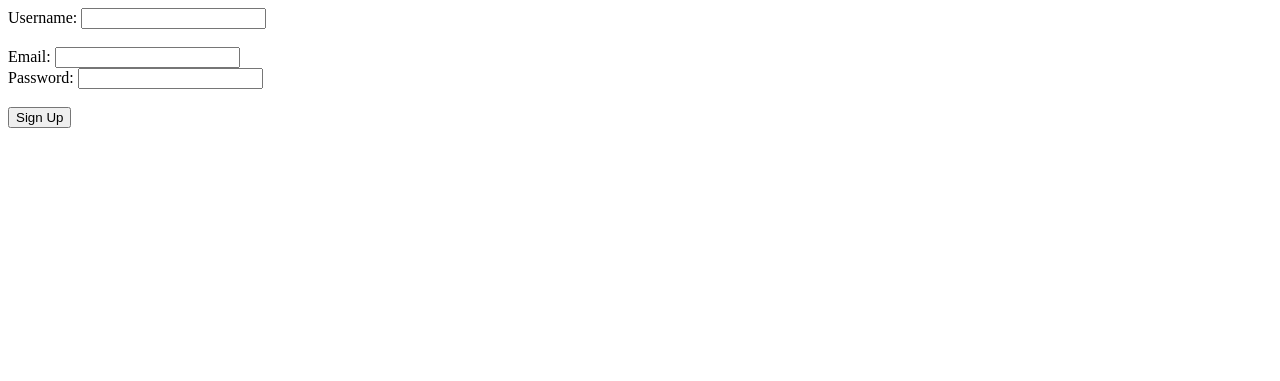
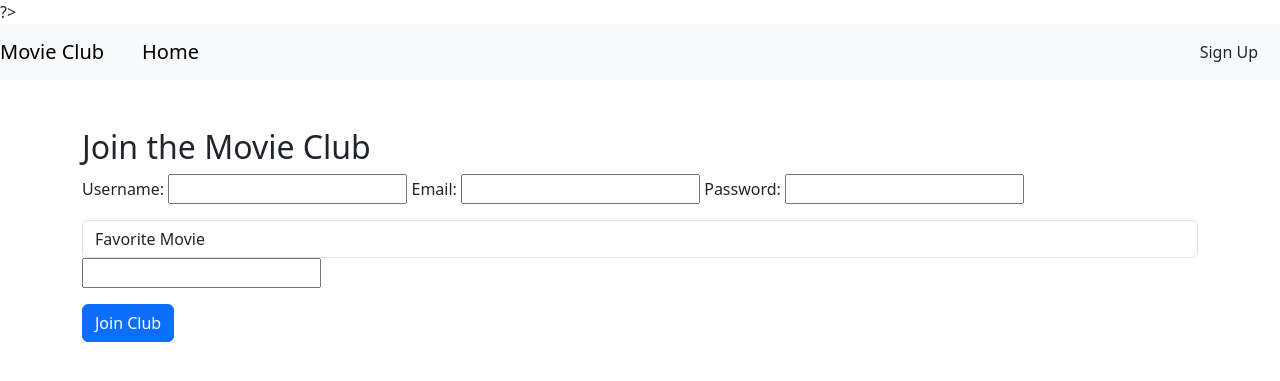
Before and after one commit to Brayden-I/Movie_Club_Webpage, a PHP site: page /signup.php in a window 1280 px wide. Shown: the top 381 px of the page. Run offline with PHP 8.4, Linux system fonts and the light colour scheme.

Commit message:
Latest changed

```diff
--- a/includes/bootstrapcdnlinks.php
+++ b/includes/bootstrapcdnlinks.php
@@ -1,4 +1,3 @@
-<?php /* Minimal CSS only */ ?>
 <link
     href="https://cdn.jsdelivr.net/npm/bootstrap@5.3.3/dist/css/bootstrap.min.css"
     rel="stylesheet"
--- a/includes/navigation.php
+++ b/includes/navigation.php
@@ -1,4 +1,5 @@
 <nav class="navbar bg-light mb-3">
+    <a class="navbar-brand" href="index.php">Movie Club</a>
     <div class="container">
         <a class="navbar-brand" href="index.php">Home</a>
         <a class="nav-link" href="signup.php">Sign Up</a>
--- a/signup.php
+++ b/signup.php
@@ -1,15 +1,101 @@
-<!DOCTYPE html>
-    <form action="index.php" method="post">
-        <label for="username">Username:</label>
-        <input type="text" id="username" name="username" required><br><br>
+<?php
+    $errors = [];
+    $username = '';
+    $email = '';
+    $password = '';
+    $favorite_movie = '';
 
-        <label for="email">Email:</label>
-        <input type="email" id="email" name="email" required><br>
+    if ($_SERVER['REQUEST_METHOD'] === 'POST')
+    {
+        $username = trim($_POST['username'] ?? '');
+        $email = trim($_POST['email'] ?? '');
+        $_POST = trim($_POST['password'] ?? '');
+        $favorite_movie = trim($_POST['favorite_movie'] ?? '');
 
-        <label for="password">Password:</label>
-        <input type="password" id="password" name="password" required><br><br>
+        if (empty($username)){
+            $errors[] = "Name is required";
+        }
 
-        <input type="submit" value="Sign Up">
+        if (empty($email)){
+            $errors[] = "Email is required";
+        }
+
+        if (empty($password)){
+            $errors[] = "Password is required";
+        }
+
+        if (empty($favorite_movie)){
+            $errors[] = "Favourite movie is required";
+        }
+
+        if (empty($errors)){
+            header("Location: signup.php?ok=1&username=" . urlencode($username) . "&movie=" . urlencode($favorite_movie));
+            exit();
+        }
+    }
+
+    // Check for success message
+    $show_success = isset($_GET['ok']) && $_GET['ok'] === '1';
+    $name = $_GET['name'] ?? '';
+    $movie = $_GET['movie'] ?? '';
+    ?>
+?>
+
+<?php
+include 'includes/bootstrapcdnlinks.php';
+include 'includes/navigation.php';
+?>
+
+<div class="container mt-5">
+    <h2>Join the Movie Club</h2>
+
+    <?php if ($show_success): ?>
+        <div class="alert alert-success">
+            Thanks <?php echo htmlspecialchars($username); ?>, we've added your favorite movie "<?php echo htmlspecialchars($movie); ?>" to our club list.
+        </div>
+    <?php endif; ?>
+
+    <?php if (!empty($errors)): ?>
+        <div class="alert alert-danger">
+            <h5>Please fix the following errors:</h5>
+            <ul>
+                <?php foreach ($errors as $error): ?>
+                    <li><?php echo htmlspecialchars($error); ?></li>
+                <?php endforeach; ?>
+            </ul>
+        </div>
+    <?php endif; ?>
+
+    <form action="signup.php" method="POST">
+        <div class="mb-3">
+            <label for="username">Username:</label>
+            <input type="text" id="username" name="username" required
+
+            value="<?php echo htmlspecialchars($username);?>">
+
+            <label for="email">Email:</label>
+            <input type="email" id="email" name="email" required
+
+            value="<?php echo htmlspecialchars($email);?>">
+
+            <label for="password">Password:</label>
+            <input type="password" id="password" name="password" required>
+        </div>
+
+        <div class="mb-3">
+            <label for="favorite_movie" class="form-control">Favorite Movie</label>
+            <input type="text" name="favorite_movie" id="favorite_movie">
+        </div>
+
+
+        <button type="submit" class="btn btn-primary">Join Club</button>
     </form>
 
-</html>
+    <?php
+        if ($_SERVER['REQUEST_METHOD'] === 'POST') {
+            echo '<div class="mt-4"><pre>';
+            var_dump($_POST);
+            echo '</pre></div>';
+        }
+    ?>
+</div>
```
Also changed, not shown: index.php (+7 -3 lines), welcome.php (+17 -2 lines).
